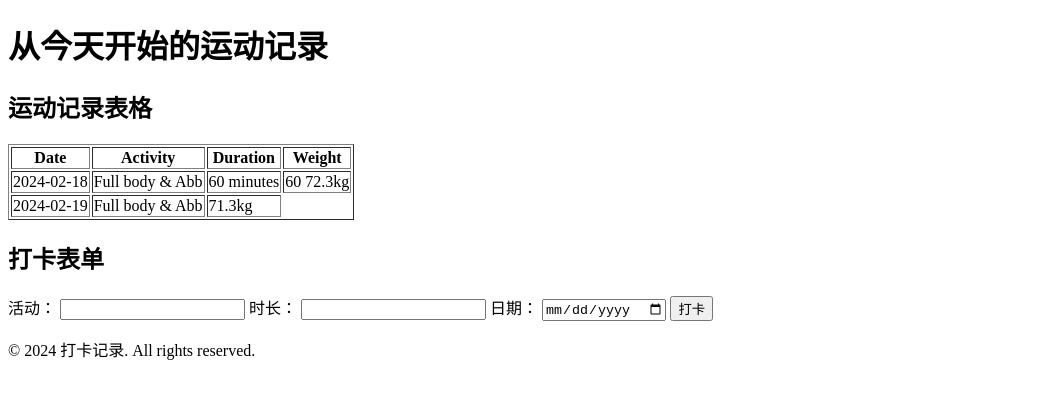
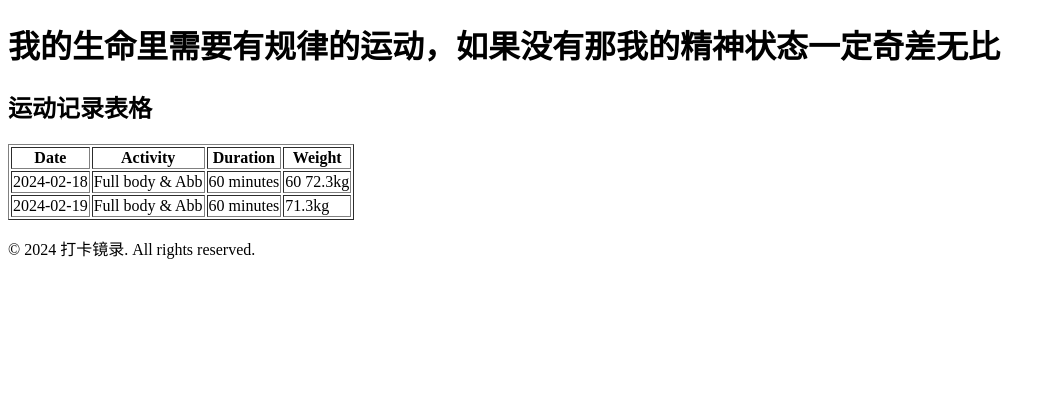
Before and after one commit to rivers-wqj/Exercise-log, a plain HTML site: page index.html in a window 1280 px wide. Shown: the whole page, without its empty margins (0-1056 px from the left). Drawn offline with Linux system fonts and the light colour scheme.

Commit message:
Update index.html

```diff
--- a/index.html
+++ b/index.html
@@ -9,7 +9,7 @@
 <body>
 
     <header>
-        <h1>从今天开始的运动记录</h1>
+        <h1>我的生命里需要有规律的运动，如果没有那我的精神状态一定奇差无比</h1>
     </header>
 
     <main>
@@ -34,6 +34,7 @@
                     <tr>
                         <td>2024-02-19</td>
                         <td>Full body & Abb</td>
+                        <td>60 minutes</td>
                         <td>71.3kg</td>
                     </tr>
                     <!-- 可以根据需要添加更多打卡记录 -->
@@ -42,25 +43,10 @@
 
         </section>
 
-        <section>
-            <h2>打卡表单</h2>
-            <form action="#" method="post">
-                <label for="activity">活动：</label>
-                <input type="text" id="activity" name="activity" required>
-
-                <label for="duration">时长：</label>
-                <input type="text" id="duration" name="duration" required>
-
-                <label for="date">日期：</label>
-                <input type="date" id="date" name="date" required>
-
-                <button type="submit">打卡</button>
-            </form>
-        </section>
     </main>
 
     <footer>
-        <p>&copy; 2024 打卡记录. All rights reserved.</p>
+        <p>&copy; 2024 打卡镜录. All rights reserved.</p>
     </footer>
 
     <!-- 在这里添加其他底部信息，比如链接到JavaScript文件或其他资源 -->
```
